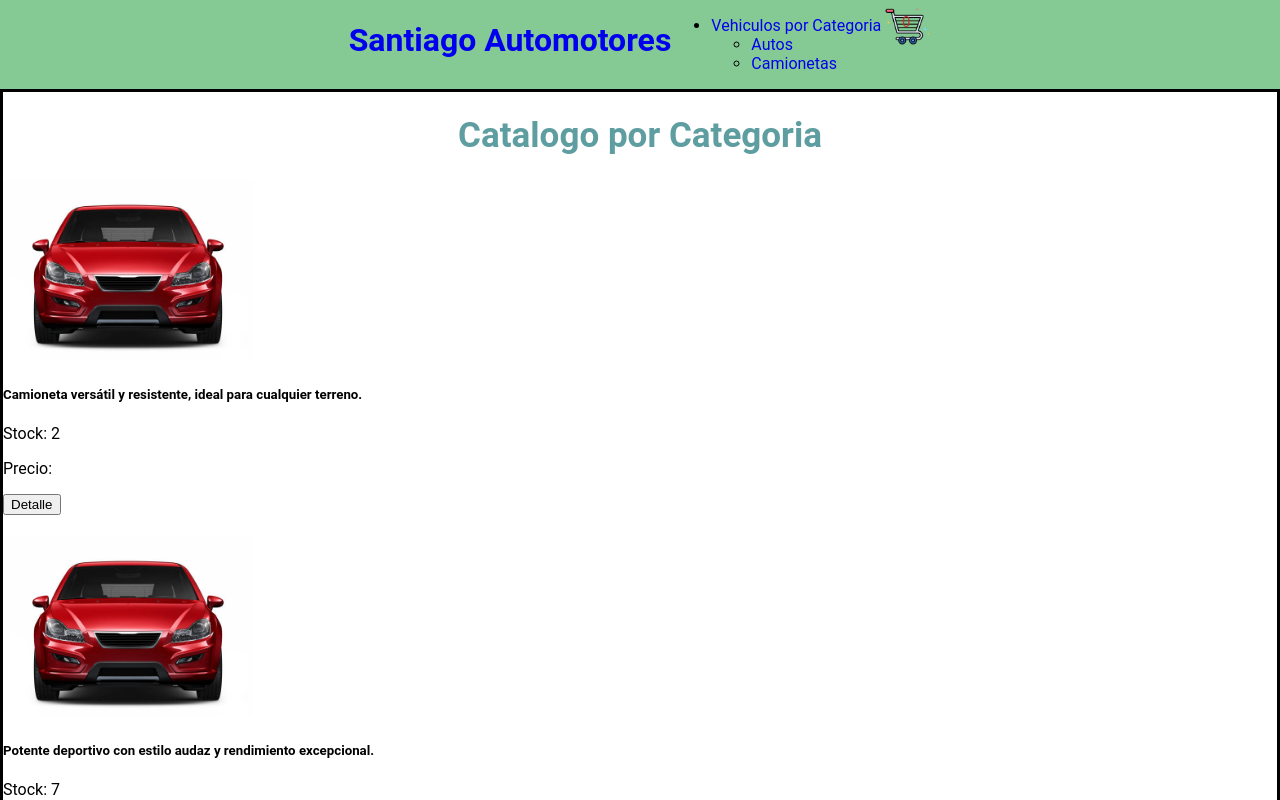
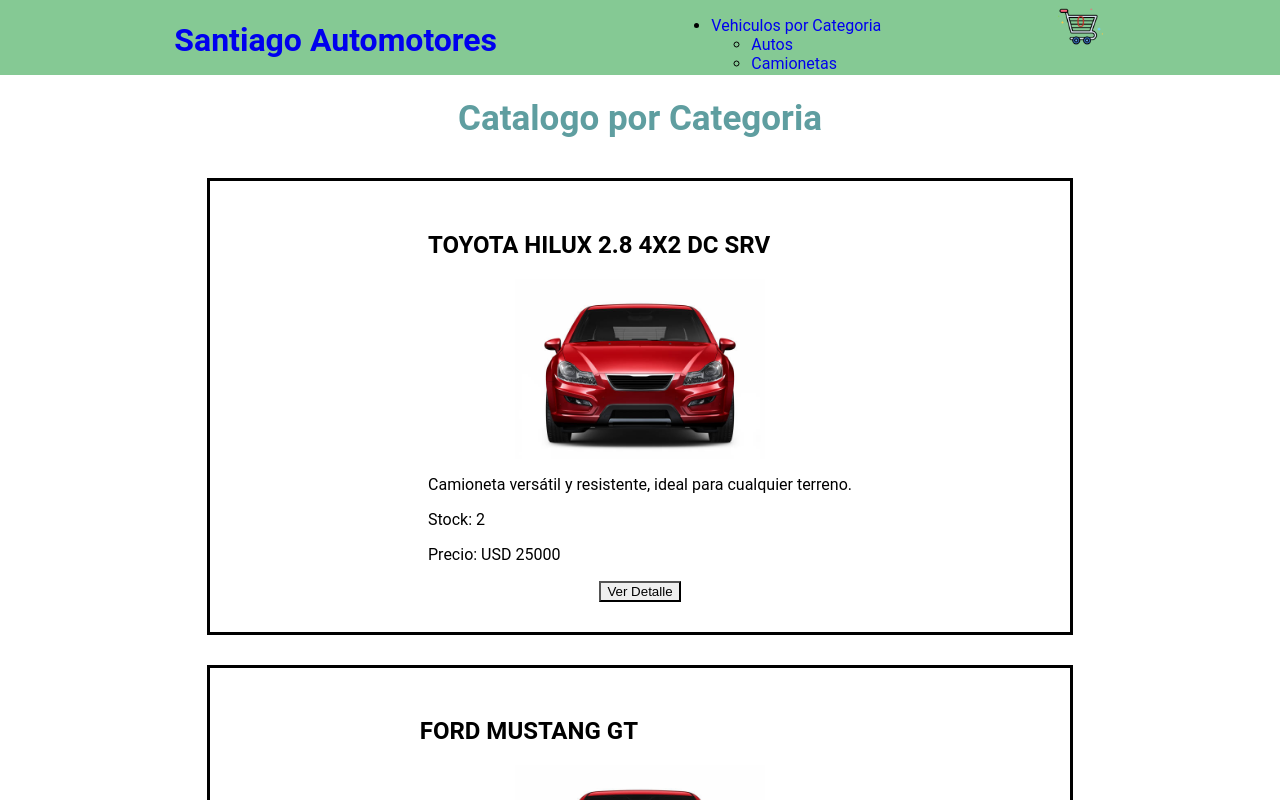
Before and after one commit to prometeo88/reactjs-coder, a React (Vite) app: page /categoria in a window 1280 px wide. Shown: the top 800 px of the page. Built offline with nearby package versions, Linux system fonts and the light colour scheme.

Commit message:
agregado css y fix errores en componentes

```diff
--- a/src/App.jsx
+++ b/src/App.jsx
@@ -15,7 +15,7 @@
     <>
       <BrowserRouter>
         <Box>
-          <NavBar />
+          <NavBar/>
         </Box>
         <div>
           <Routes>
--- a/src/components/Item.jsx
+++ b/src/components/Item.jsx
@@ -1,24 +1,41 @@
-import { Card, CardBody, Center } from "@chakra-ui/react";
+/* eslint-disable react/prop-types */
+import {
+  Box,
+  Card,
+  Center,
+  Heading,
+  Text,
+  Image,
+  Button,
+} from "@chakra-ui/react";
 import { Link } from "react-router-dom";
 
 const Item = ({ id, producto, descripcion, stock, precio, categoria }) => {
   return (
-    <div key={id} className="detalles">
-      <h2>{producto}</h2>
-      <h4>{categoria}</h4>
-      <img
-        className="carimg"
-        src="../src/assets/img/auto-generico.jpg"
-        alt="Auto genérico"
-      />
-      <h5>{descripcion}</h5>
-      <p>Stock: {stock}</p>
-      <p>Precio: {precio}</p>
-
-      <Link to={`/item/${id}`}>
-        <button>Detalle</button>
-      </Link>
-    </div>
+    <Center>
+      <Card className="catalogo">
+        <Box key={id} className="detalles">
+          <Heading as="h2" size="lg">
+            {producto}
+          </Heading>
+          <Text>{categoria}</Text>
+          <Center>
+            <Image
+              className="carimg"
+              src="../src/assets/img/auto-generico.jpg"
+            />
+          </Center>
+          <Text>{descripcion}</Text>
+          <Text>Stock: {stock}</Text>
+          <Text>Precio: USD {precio}</Text>
+          <Center>
+            <Link to={`/item/${id}`}>
+              <Button colorScheme="blue">Ver Detalle</Button>
+            </Link>
+          </Center>
+        </Box>
+      </Card>
+    </Center>
   );
 };
 
--- a/src/components/ItemDetail.jsx
+++ b/src/components/ItemDetail.jsx
@@ -1,20 +1,52 @@
+/* eslint-disable react/prop-types */
+import {
+  Box,
+  Heading,
+  Text,
+  Image,
+  Center,
+  Card,
+  Button,
+} from "@chakra-ui/react";
+import { Link } from "react-router-dom";
 
 const ItemDetail = ({ prod }) => {
-
-
-  const { producto, descripcionLarga, stock } = prod[0];
+  const { producto, descripcionLarga, stock, precio } = prod[0];
 
   return (
     <>
-      <div>
-        <h1 className="titulos">Detalle del Vehiculo</h1>
-      </div>
-      <div key={prod[0].id}>
-        <h3>{producto}</h3>
-        <img className="carimg" src="../src/assets/img/auto-generico.jpg" />
-        <h5>Descripción: {descripcionLarga}</h5>
-        <h5>Stock: {stock}</h5>
-      </div>
+      <Center>
+        <Card maxW="400px" className="catalogo">
+          <Box>
+            {" "}
+            <Center>
+              <Heading as="h1" size="xl" className="titulos">
+                Detalle del Vehiculo
+              </Heading>
+            </Center>
+          </Box>
+          <Box key={prod[0].id}>
+            <Center>
+              <Heading as="h3" size="lg">
+                {producto}
+              </Heading>
+            </Center>
+            <Center>
+              <Image
+                className="carimg"
+                src="../src/assets/img/auto-generico.jpg"
+              />
+            </Center>
+            <Text>{descripcionLarga}</Text>
+            <Text>Stock: {stock}</Text>
+            <Text>Precio: USD {precio}</Text>
+            <Text>Precio: ARG {(precio * 450).toLocaleString()}</Text>
+            <Center><Link to={"/categoria"}>
+              <Button>Volver</Button></Link>
+            </Center>
+          </Box>
+        </Card>
+      </Center>
     </>
   );
 };
--- a/src/components/ItemListContainer.jsx
+++ b/src/components/ItemListContainer.jsx
@@ -31,7 +31,7 @@
   console.log(categoriaFilter)
 
   return (
-    <div className="catalogo">
+    <div>
       <div>
         <h1 className="titulos">Catalogo por Categoria</h1>
       </div>
--- a/src/components/itemList.jsx
+++ b/src/components/itemList.jsx
@@ -1,5 +1,7 @@
+/* eslint-disable react/prop-types */
 import { Container } from "@chakra-ui/react";
-import Item from "./Item";
+import Item from "./item";
+
 
 const ItemList = ({ prod }) => {
   return (
@@ -8,9 +10,10 @@
         <Item
           key={item.id}
           id={item.id}
-          prod={item.producto}
+          producto={item.producto}
           descripcion={item.descripcion}
           stock={item.stock}
+          precio={item.precio}
         />
       ))}
     </Container>
--- a/src/styles/components.css
+++ b/src/styles/components.css
@@ -10,9 +10,12 @@
 .Navbar {
   display: flex;
   flex-direction: row;
-  justify-content: center;
+  justify-content: space-evenly;
+
   background-color: rgb(133, 201, 148);
   margin: auto;
+  height: 75px;
+
 
 }
 
@@ -59,4 +62,7 @@
 
 .catalogo {
   border: 3px solid black;
+  width: 800px;
+  padding:30px;
+  margin: 15px;
 }
```
